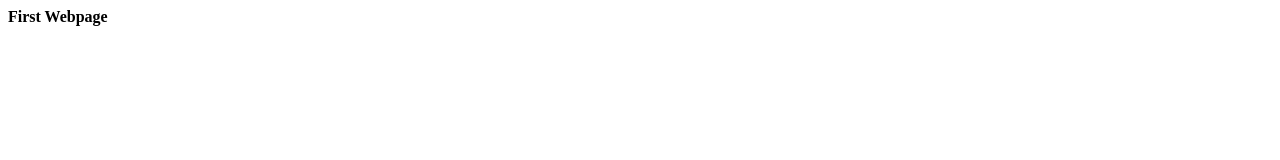
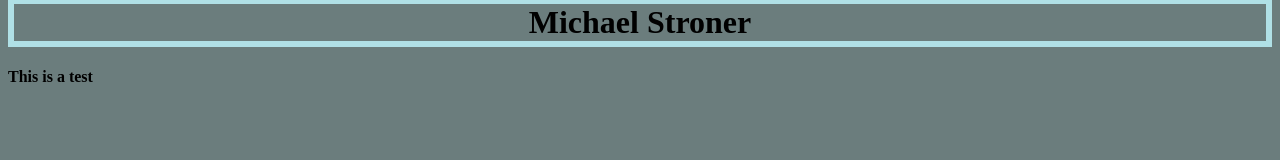
Before and after one commit to mstroner20/Portfolio, a plain HTML site: page index.html in a window 1280 px wide. Drawn offline with Linux system fonts and the light colour scheme.

Commit message:
addedStyleSheet
Only changing p tag and body tag

```diff
--- a/index.html
+++ b/index.html
@@ -1,5 +1,10 @@
+<!DOCTYPE html>
 <html>
+    <head>
+        <link rel="stylesheet" href="style.css">
+    </head>
+    <h1 style="text-align:center">  Michael Stroner</h1>
     <body>
-        <b>First Webpage</b>
+        <p><b>This is a test</b></p>
     </body>
 </html>
--- /dev/null
+++ b/style.css
@@ -0,0 +1,10 @@
+
+h1{
+    margin-top: -10px;
+    border: 6px solid powderblue;
+
+}
+
+body {
+    background-color: #6B7D7D;
+}
```
